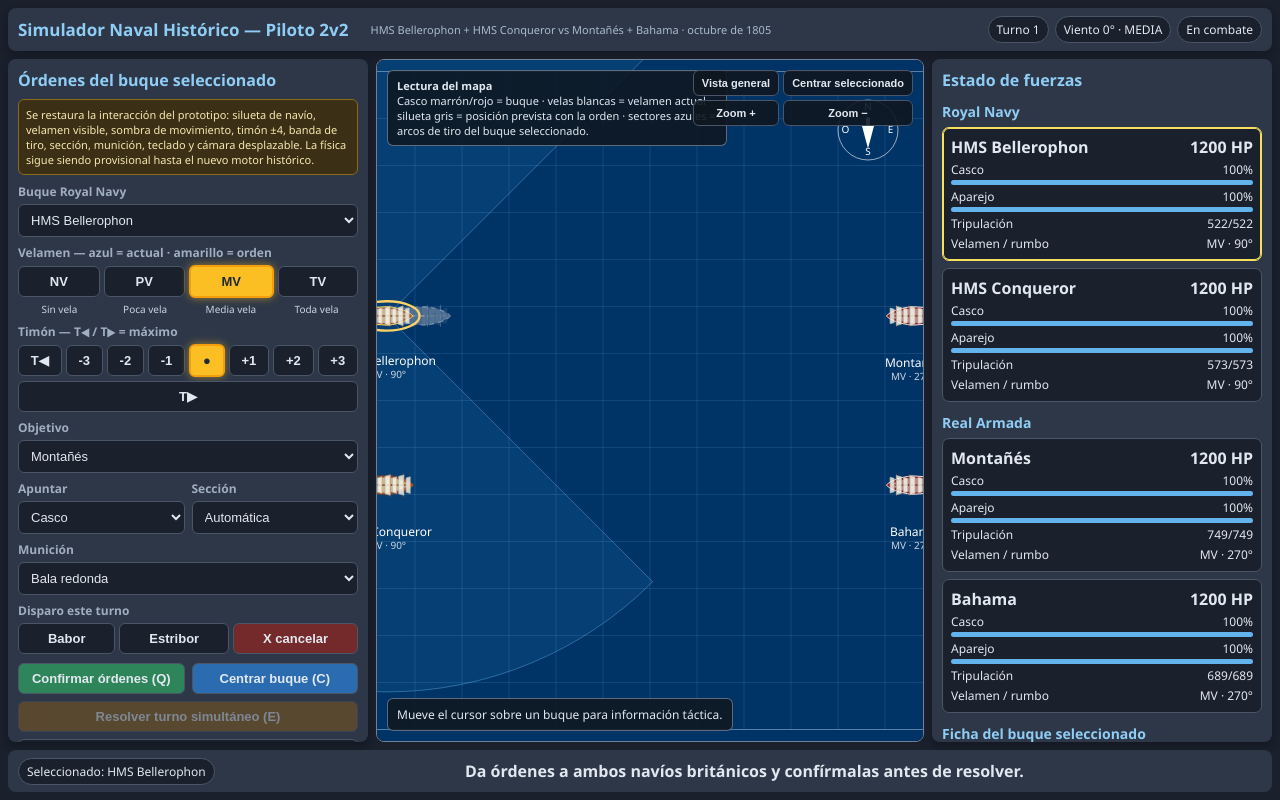
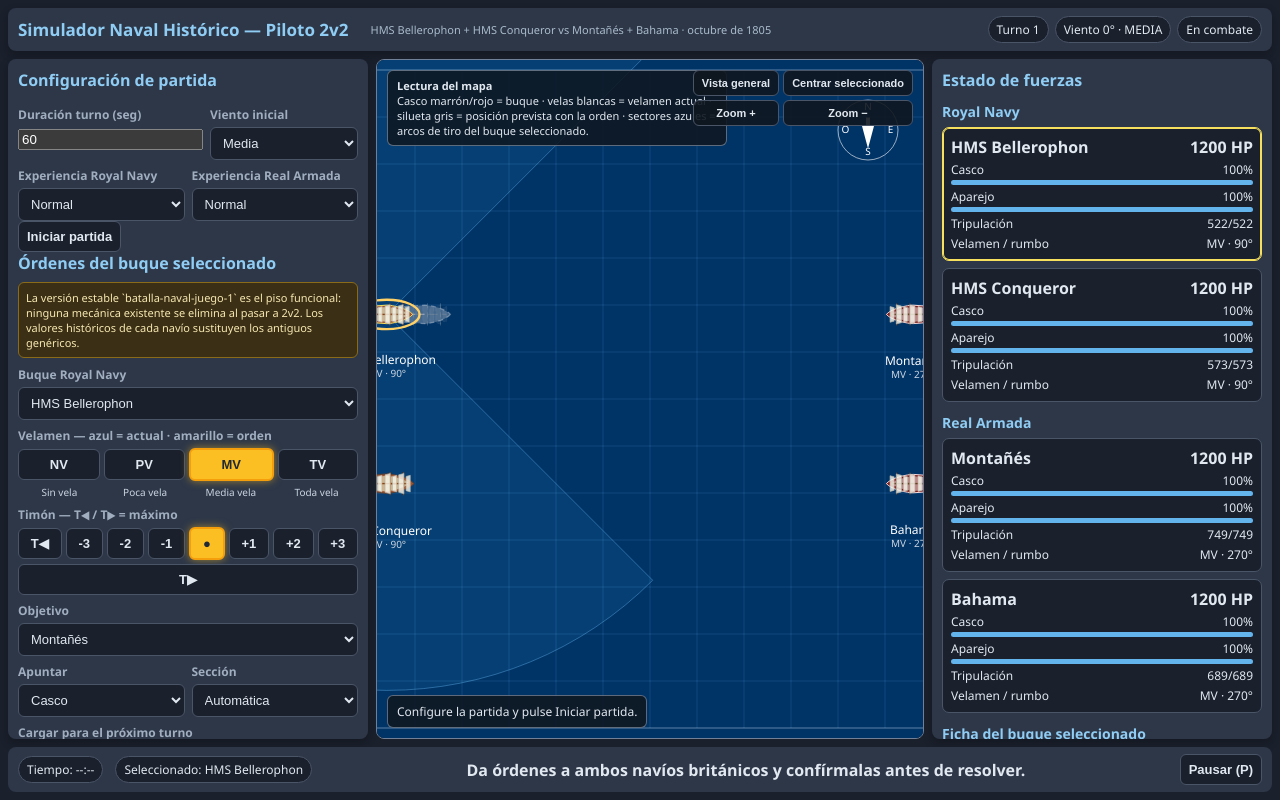
Before and after one commit to Reyndio/batalla-naval-juego, a website: page pilot-2v2.html in a window 1280 px wide. Drawn offline with Linux system fonts and the light colour scheme.

Commit message:
feat: restore explicit start flow and turn clock controls

```diff
--- a/pilot-2v2.html
+++ b/pilot-2v2.html
@@ -13,15 +13,52 @@
     <h1>Simulador Naval Histórico — Piloto 2v2</h1>
     <div class="small">HMS Bellerophon + HMS Conqueror vs Montañés + Bahama · octubre de 1805</div>
     <div class="top-status">
-      <span class="pill" id="turnPill">Turno 1</span>
-      <span class="pill" id="windPill">Viento N · MEDIA</span>
-      <span class="pill" id="resultPill">En combate</span>
+      <span class="pill" id="turnPill">Preparación</span>
+      <span class="pill" id="windPill">Viento 0° · MEDIA</span>
+      <span class="pill" id="resultPill">Sin iniciar</span>
     </div>
   </header>
 
   <aside class="panel" id="leftPanel">
+    <section id="prebattleConfig" class="prebattle-config">
+      <h2>Configuración de partida</h2>
+      <div class="two-col">
+        <div>
+          <label for="turnDurationInput">Duración turno (seg)</label>
+          <input id="turnDurationInput" type="number" min="10" value="60" />
+        </div>
+        <div>
+          <label for="windStrengthSetting">Viento inicial</label>
+          <select id="windStrengthSetting">
+            <option value="CALMA">Calma</option>
+            <option value="MEDIA" selected>Media</option>
+            <option value="FUERTE">Fuerte</option>
+          </select>
+        </div>
+      </div>
+      <div class="two-col">
+        <div>
+          <label for="rnCrewExperience">Experiencia Royal Navy</label>
+          <select id="rnCrewExperience">
+            <option value="NOVATA">Novata</option>
+            <option value="NORMAL" selected>Normal</option>
+            <option value="VETERANA">Veterana</option>
+          </select>
+        </div>
+        <div>
+          <label for="raCrewExperience">Experiencia Real Armada</label>
+          <select id="raCrewExperience">
+            <option value="NOVATA">Novata</option>
+            <option value="NORMAL" selected>Normal</option>
+            <option value="VETERANA">Veterana</option>
+          </select>
+        </div>
+      </div>
+      <button id="startBattle" class="start-button">Iniciar partida</button>
+    </section>
+
     <h2>Órdenes del buque seleccionado</h2>
-    <div class="warning">Se restaura la interacción del prototipo: silueta de navío, velamen visible, sombra de movimiento, timón ±4, banda de tiro, sección, munición, teclado y cámara desplazable. La física sigue siendo provisional hasta el nuevo motor histórico.</div>
+    <div class="warning">La versión estable `batalla-naval-juego-1` es el piso funcional: ninguna mecánica existente se elimina al pasar a 2v2. Los valores históricos de cada navío sustituyen los antiguos genéricos.</div>
 
     <label for="shipSelect">Buque Royal Navy</label>
     <select id="shipSelect"></select>
@@ -48,6 +85,7 @@
       <button class="cmd-button" data-rudder="3">+3</button>
       <button class="cmd-button" data-rudder="4">T▶</button>
     </div>
+    <div id="rudderHint" class="small status-warn"></div>
 
     <label for="targetSelect">Objetivo</label>
     <select id="targetSelect"></select>
@@ -68,7 +106,7 @@
       </div>
     </div>
 
-    <label for="ammoSelect">Munición</label>
+    <label for="ammoSelect">Cargar para el próximo turno</label>
     <select id="ammoSelect">
       <option value="ROUND_SHOT">Bala redonda</option>
       <option value="GRAPE">Metralla</option>
@@ -89,13 +127,13 @@
     </div>
     <button id="saveOrder" class="legacy-hidden" aria-hidden="true">Guardar órdenes de este buque</button>
     <button id="resolveTurn" class="resolve" style="width:100%;margin-top:7px">Resolver turno simultáneo (E)</button>
-    <button id="resetBattle" style="width:100%;margin-top:7px">Reiniciar batalla</button>
+    <button id="resetBattle" style="width:100%;margin-top:7px">Volver a configuración</button>
 
     <h3>Estado de órdenes</h3>
     <div id="ordersSummary" class="small"></div>
 
     <div class="key-help small">
-      <strong>Teclado:</strong> W/S velamen · A/D timón · Q confirmar · E resolver · C centrar · Tab cambiar buque.<br>
+      <strong>Teclado:</strong> W/S velamen · A/D timón · Q confirmar · E resolver · P pausa · C centrar · Tab cambiar buque.<br>
       <strong>Mapa:</strong> botón derecho + arrastrar desplaza la cámara · rueda hace zoom · click azul selecciona · click rojo fija objetivo.
     </div>
   </aside>
@@ -112,7 +150,7 @@
       <button id="zoomIn">Zoom +</button>
       <button id="zoomOut">Zoom −</button>
     </div>
-    <div id="tacticalOverlay">Mueve el cursor sobre un buque para información táctica.</div>
+    <div id="tacticalOverlay">Configure la partida y pulse Iniciar partida.</div>
   </main>
 
   <aside class="panel" id="rightPanel">
@@ -120,13 +158,15 @@
     <div id="forceStatus"></div>
     <h3>Ficha del buque seleccionado</h3>
     <div id="historicalCard" class="small"></div>
-    <h3>Informe</h3>
+    <h3>Informe del turno</h3>
     <div id="log"></div>
   </aside>
 
   <footer>
+    <span class="pill clock-pill" id="turnClock">Tiempo: --:--</span>
     <span class="pill" id="selectedPill">Seleccionado: —</span>
-    <div id="mainMessage">Da órdenes a ambos navíos británicos y confírmalas antes de resolver.</div>
+    <div id="mainMessage">Configure la partida y pulse Iniciar partida.</div>
+    <button id="pauseBattle">Pausar (P)</button>
   </footer>
 </div>
 
```
